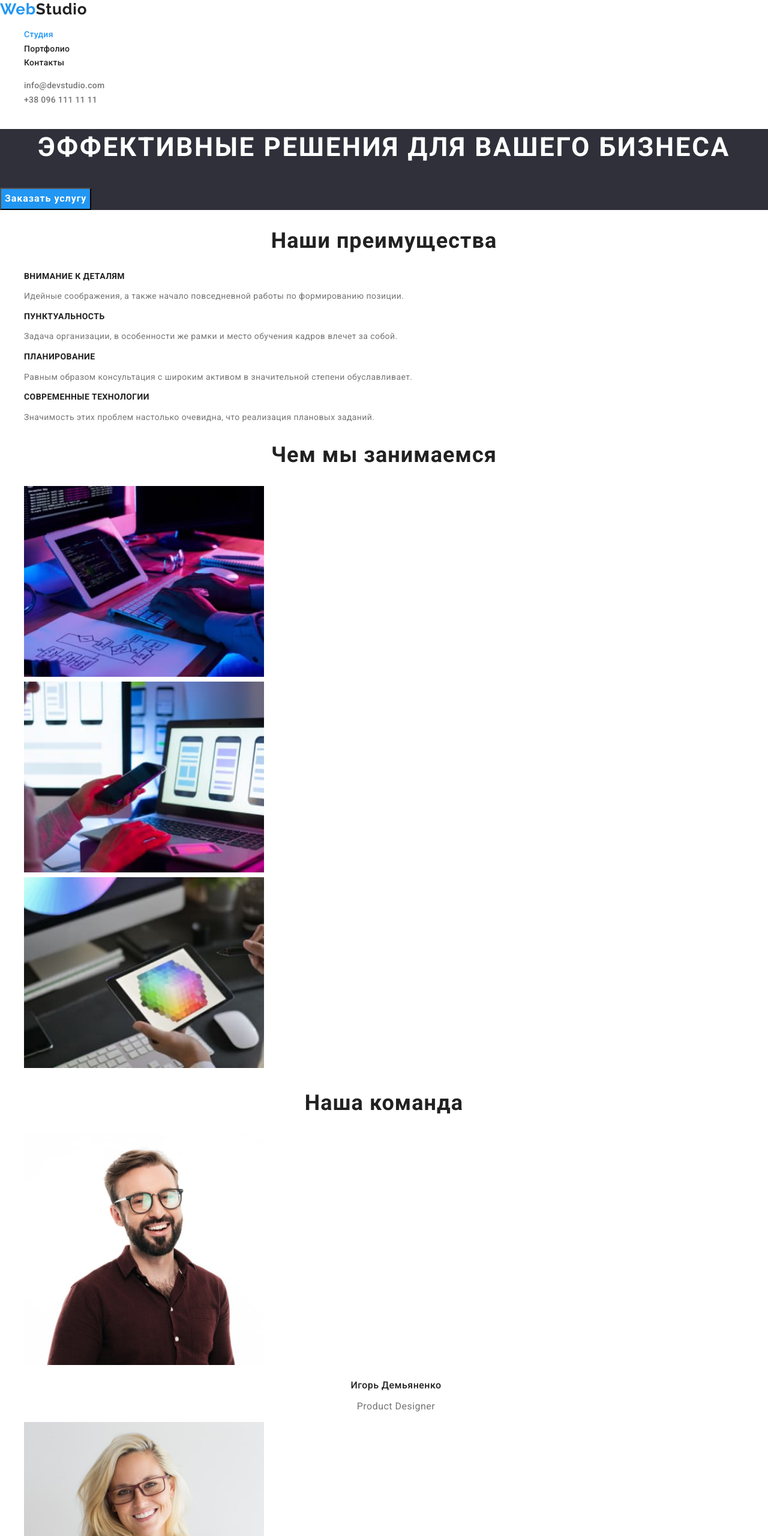
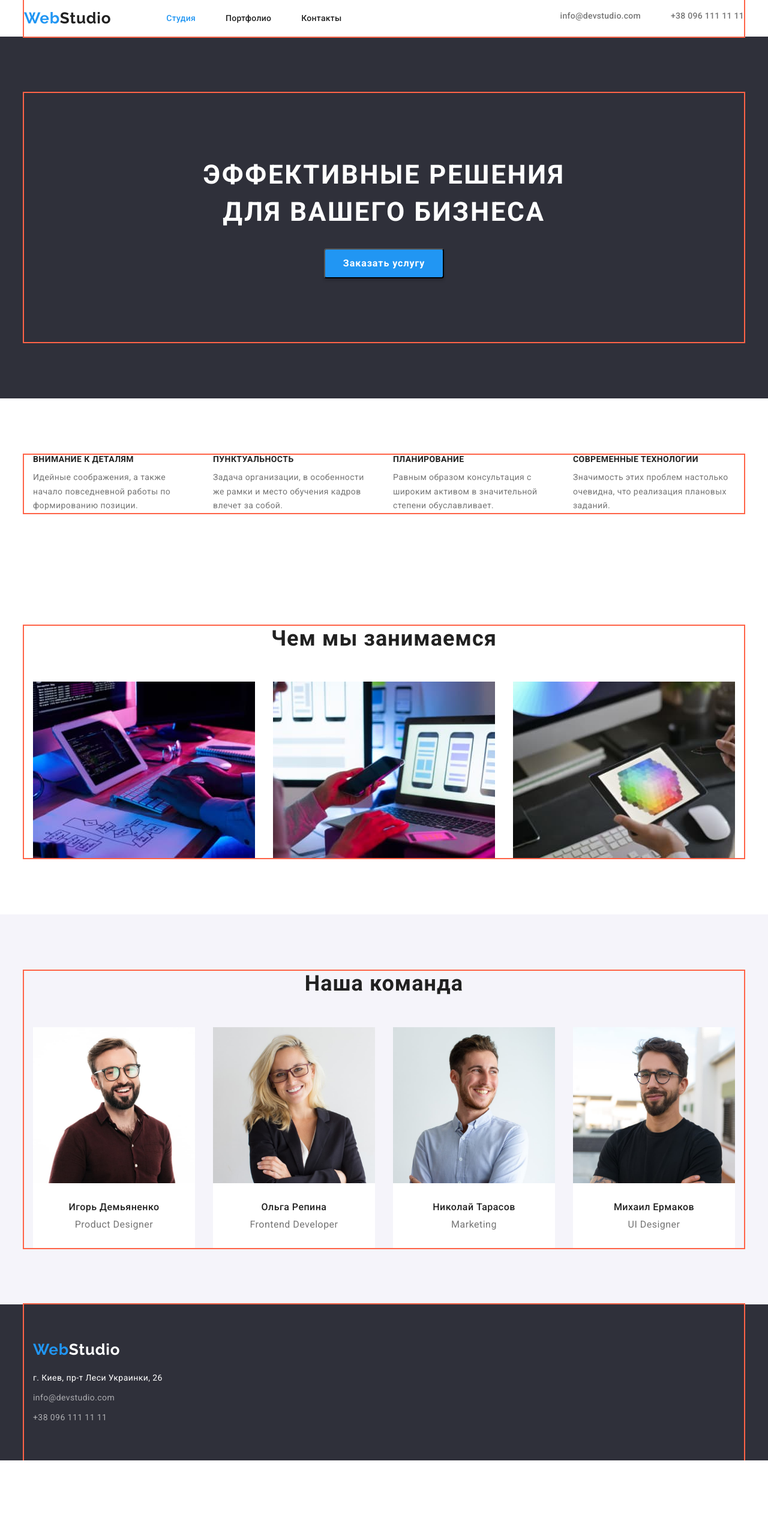
Before and after one commit to dpartner/goit-markup-hw-03, a plain HTML site: page index.html in a window 1280 px wide. Shown: the top 2560 px of the page at 60% size. After the commit the page ends 2434 px from the top, so only its background shows below. Drawn offline with nearby package versions, Linux system fonts and the light colour scheme.

Commit message:
расстановка в index

```diff
--- /dev/null
+++ b/css/modern-normalize.css
@@ -0,0 +1,285 @@
+/*! modern-normalize v1.1.0 | MIT License | https://github.com/sindresorhus/modern-normalize */
+
+/*
+Document
+========
+*/
+
+/**
+Use a better box model (opinionated).
+*/
+
+*,
+::before,
+::after {
+	box-sizing: border-box;
+}
+
+/**
+1. Correct the line height in all browsers.
+2. Prevent adjustments of font size after orientation changes in iOS.
+3. Use a more readable tab size (opinionated).
+*/
+
+html {
+	line-height: 1.15; /* 1 */
+	-webkit-text-size-adjust: 100%; /* 2 */
+	-moz-tab-size: 4; /* 3 */
+	tab-size: 4; /* 3 */
+}
+
+/*
+Sections
+========
+*/
+
+/**
+1. Remove the margin in all browsers.
+2. Improve consistency of default fonts in all browsers. (https://github.com/sindresorhus/modern-normalize/issues/3)
+*/
+
+body {
+	margin: 0; /* 1 */
+	font-family:
+		system-ui,
+		-apple-system, /* Firefox supports this but not yet `system-ui` */
+		'Segoe UI',
+		Roboto,
+		Helvetica,
+		Arial,
+		sans-serif,
+		'Apple Color Emoji',
+		'Segoe UI Emoji'; /* 2 */
+}
+
+/*
+Grouping content
+================
+*/
+
+/**
+1. Add the correct height in Firefox.
+2. Correct the inheritance of border color in Firefox. (https://bugzilla.mozilla.org/show_bug.cgi?id=190655)
+*/
+
+hr {
+	height: 0; /* 1 */
+	color: inherit; /* 2 */
+}
+
+/*
+Text-level semantics
+====================
+*/
+
+/**
+Add the correct text decoration in Chrome, Edge, and Safari.
+*/
+
+abbr[title] {
+	text-decoration: underline dotted;
+}
+
+/**
+Add the correct font weight in Edge and Safari.
+*/
+
+b,
+strong {
+	font-weight: bolder;
+}
+
+/**
+1. Improve consistency of default fonts in all browsers. (https://github.com/sindresorhus/modern-normalize/issues/3)
+2. Correct the odd 'em' font sizing in all browsers.
+*/
+
+code,
+kbd,
+samp,
+pre {
+	font-family:
+		ui-monospace,
+		SFMono-Regular,
+		Consolas,
+		'Liberation Mono',
+		Menlo,
+		monospace; /* 1 */
+	font-size: 1em; /* 2 */
+}
+
+/**
+Add the correct font size in all browsers.
+*/
+
+small {
+	font-size: 80%;
+}
+
+/**
+Prevent 'sub' and 'sup' elements from affecting the line height in all browsers.
+*/
+
+sub,
+sup {
+	font-size: 75%;
+	line-height: 0;
+	position: relative;
+	vertical-align: baseline;
+}
+
+sub {
+	bottom: -0.25em;
+}
+
+sup {
+	top: -0.5em;
+}
+
+/*
+Tabular data
+============
+*/
+
+/**
+1. Remove text indentation from table contents in Chrome and Safari. (https://bugs.chromium.org/p/chromium/issues/detail?id=999088, https://bugs.webkit.org/show_bug.cgi?id=201297)
+2. Correct table border color inheritance in all Chrome and Safari. (https://bugs.chromium.org/p/chromium/issues/detail?id=935729, https://bugs.webkit.org/show_bug.cgi?id=195016)
+*/
+
+table {
+	text-indent: 0; /* 1 */
+	border-color: inherit; /* 2 */
+}
+
+/*
+Forms
+=====
+*/
+
+/**
+1. Change the font styles in all browsers.
+2. Remove the margin in Firefox and Safari.
+*/
+
+button,
+input,
+optgroup,
+select,
+textarea {
+	font-family: inherit; /* 1 */
+	font-size: 100%; /* 1 */
+	line-height: 1.15; /* 1 */
+	margin: 0; /* 2 */
+}
+
+/**
+Remove the inheritance of text transform in Edge and Firefox.
+*/
+
+button,
+select {
+	text-transform: none;
+}
+
+/**
+Correct the inability to style clickable types in iOS and Safari.
+*/
+
+button,
+[type='button'],
+[type='reset'],
+[type='submit'] {
+	-webkit-appearance: button;
+}
+
+/**
+Remove the inner border and padding in Firefox.
+*/
+
+::-moz-focus-inner {
+	border-style: none;
+	padding: 0;
+}
+
+/**
+Restore the focus styles unset by the previous rule.
+*/
+
+:-moz-focusring {
+	outline: 1px dotted ButtonText;
+}
+
+/**
+Remove the additional ':invalid' styles in Firefox.
+See: https://github.com/mozilla/gecko-dev/blob/2f9eacd9d3d995c937b4251a5557d95d494c9be1/layout/style/res/forms.css#L728-L737
+*/
+
+:-moz-ui-invalid {
+	box-shadow: none;
+}
+
+/**
+Remove the padding so developers are not caught out when they zero out 'fieldset' elements in all browsers.
+*/
+
+legend {
+	padding: 0;
+}
+
+/**
+Add the correct vertical alignment in Chrome and Firefox.
+*/
+
+progress {
+	vertical-align: baseline;
+}
+
+/**
+Correct the cursor style of increment and decrement buttons in Safari.
+*/
+
+::-webkit-inner-spin-button,
+::-webkit-outer-spin-button {
+	height: auto;
+}
+
+/**
+1. Correct the odd appearance in Chrome and Safari.
+2. Correct the outline style in Safari.
+*/
+
+[type='search'] {
+	-webkit-appearance: textfield; /* 1 */
+	outline-offset: -2px; /* 2 */
+}
+
+/**
+Remove the inner padding in Chrome and Safari on macOS.
+*/
+
+::-webkit-search-decoration {
+	-webkit-appearance: none;
+}
+
+/**
+1. Correct the inability to style clickable types in iOS and Safari.
+2. Change font properties to 'inherit' in Safari.
+*/
+
+::-webkit-file-upload-button {
+	-webkit-appearance: button; /* 1 */
+	font: inherit; /* 2 */
+}
+
+/*
+Interactive
+===========
+*/
+
+/*
+Add the correct display in Chrome and Safari.
+*/
+
+summary {
+	display: list-item;
+}
--- a/css/styles.css
+++ b/css/styles.css
@@ -5,7 +5,32 @@
   --heading-color: #212121;
   --primary-background: #2f303a;
   --secondary-background: #f5f4fa;
+  --body-background: #ffffff;
 }
+
+/* -------------Reset------------- */
+
+p,
+h1,
+h2,
+h3,
+h4,
+h5,
+h6 {
+  margin: 0;
+}
+
+ul {
+  list-style: none;
+  padding: 0;
+  margin: 0;
+}
+
+a {
+  text-decoration: none;
+}
+
+/*-------------Body------------- */
 
 body {
   font-family: Roboto, sans-serif;
@@ -14,12 +39,7 @@ body {
   line-height: 1.7;
 }
 
-.button.primary {
-  color: var(--alternative-text-color);
-  background: var(--brand-color);
-}
-
-/* Header */
+/* -------------Header------------- */
 
 .logo {
   font-family: Raleway, sans-serif;
@@ -29,9 +49,28 @@ body {
   letter-spacing: 0.03em;
   color: var(--heading-color);
   text-decoration: none;
+  margin-right: 92px;
 }
 .logo-decoration {
   color: var(--brand-color);
+}
+
+.main-nav {
+  display: flex;
+  align-items: center;
+}
+.header .container {
+  display: flex;
+  justify-content: space-between;
+  padding: 15px 0;
+}
+
+.header .nav {
+  display: flex;
+}
+
+.header .contacts {
+  display: flex;
 }
 
 .main-nav .link {
@@ -40,6 +79,11 @@ body {
   letter-spacing: 0.02em;
   color: var(--heading-color);
   text-decoration: none;
+  padding: 17px 0 17px 0;
+}
+
+.main-nav .nav-item:not(:first-child) {
+  margin-left: 50px;
 }
 
 .contacts .link {
@@ -48,6 +92,10 @@ body {
   letter-spacing: 0.02em;
   color: var(--text-color);
   text-decoration: none;
+}
+
+.contacts .contacts-item:not(:first-child) {
+  margin-left: 50px;
 }
 
 .main-nav .link:hover,
@@ -61,7 +109,7 @@ body {
   color: var(--brand-color);
 }
 
-/* Main */
+/* -------------Main------------- */
 
 .list {
   list-style: none;
@@ -72,8 +120,6 @@ body {
   font-weight: 700;
   font-size: 16px;
   line-height: 1.9;
-  display: flex;
-  align-items: center;
   text-align: center;
   letter-spacing: 0.06em;
   cursor: pointer;
@@ -88,13 +134,69 @@ body {
   color: var(--heading-color);
 }
 
-/* Hero section */
+.section {
+  padding-top: 94px;
+  padding-bottom: 94px;
+}
+
+.container {
+  width: 1200px;
+  padding-left: 15px;
+  padding-right: 15px;
+  margin-left: auto;
+  margin-right: auto;
+  outline: 2px solid tomato;
+}
+
+.button.primary {
+  color: var(--alternative-text-color);
+  background: var(--brand-color);
+  width: 200px;
+  height: 50px;
+  left: 700px;
+  top: 430px;
+  box-shadow: 0px 4px 4px rgba(0, 0, 0, 0.15);
+  border-radius: 4px;
+}
+
+h2 {
+  margin-bottom: 50px;
+}
+
+h3 {
+  margin-bottom: 10px;
+}
+
+.no-gap {
+  display: block;
+}
+
+.visually-hidden {
+  position: absolute;
+  width: 1px;
+  height: 1px;
+  margin: -1px;
+  border: 0;
+  padding: 0;
+
+  white-space: nowrap;
+  clip-path: inset(100%);
+  clip: rect(0 0 0 0);
+  overflow: hidden;
+}
+
+/* -------------Hero section------------- */
+
+.hero .container {
+  padding: 106px 15px;
+}
 
 .hero {
   background-color: var(--primary-background);
+  text-align: center;
 }
 
-.hero > .title {
+.hero .title {
   font-weight: 900;
   font-size: 44px;
   line-height: 1.4;
@@ -102,11 +204,25 @@ body {
   letter-spacing: 0.06em;
   text-transform: uppercase;
   color: var(--alternative-text-color);
+  margin: 0 auto 30px auto;
+  width: 696px;
 }
 
-/* Advantage section */
+/* -------------Advantage section------------- */
 
-.advantage > .title {
+.advantage .list {
+  display: flex;
+}
+
+.advantage-item:not(:first-child) {
+  margin-left: 30px;
+}
+
+.advantage-item {
+  width: 270px;
+}
+
+.advantage .title {
   font-weight: 700;
   font-size: 36px;
   line-height: 1.2;
@@ -131,12 +247,32 @@ body {
   color: var(--text-color);
 }
 
-/* Experience */
+/* -------------Experience------------- */
 
-/* Team */
+.experience .list {
+  display: flex;
+  justify-content: space-between;
+}
+
+/* -------------Team------------- */
+
+.team.section {
+  background: var(--secondary-background);
+}
+
+.team-item {
+  background: var(--body-background);
+  padding-bottom: 30px;
+}
 
 .team-list {
   list-style: none;
+  display: flex;
+  justify-content: space-between;
+}
+
+.team-image {
+  margin-bottom: 30px;
 }
 
 .team-list .name {
@@ -155,10 +291,14 @@ body {
   letter-spacing: 0.03em;
 }
 
-/* Footer */
+/* -------------Footer------------- */
 
-.footer-section {
+.footer {
   background-color: var(--primary-background);
+}
+
+.footer .container {
+  padding: 60px 15px;
 }
 
 .footer-logo {
@@ -170,6 +310,8 @@ body {
   letter-spacing: 0.03em;
   color: var(--alternative-text-color);
   text-decoration: none;
+  margin-bottom: 20px;
+  display: inline-block;
 }
 
 .footer-logo-decoration {
@@ -180,16 +322,19 @@ body {
   font-style: normal;
   letter-spacing: 0.03em;
   color: var(--alternative-text-color);
+  margin-bottom: 9px;
 }
 
 .footer-contacts {
   list-style: none;
+  width: 230px;
 }
 
 .footer-contacts .link {
   letter-spacing: 0.03em;
   color: rgba(255, 255, 255, 0.6);
   text-decoration: none;
+  display: block;
 }
 
 .footer-contacts .link:hover,
@@ -197,7 +342,11 @@ body {
   color: var(--brand-color);
 }
 
-/* -----Porfolio Page----- */
+.footer-contacts-item:not(:last-child) {
+  margin-bottom: 9px;
+}
+
+/* ***********Porfolio Page*********** */
 
 .filter-button {
   font-family: inherit;
--- a/index.html
+++ b/index.html
@@ -12,120 +12,132 @@
         <link
             href="https://fonts.googleapis.com/css2?family=Raleway:wght@700&family=Roboto:ital,wght@0,400;0,500;0,700;1,900&display=swap"
             rel="stylesheet">
-        <link rel="stylesheet" href="node_modules/modern-normalize/modern-normalize.css">
+        <link rel="stylesheet" href="./css/modern-normalize.css">
         <link rel="stylesheet" href="./css/styles.css">
     </head>
     <body>
         <!--Header-->
-        <header class="header section">
+        <header class="header">
+            <div class="container">
                 <nav class="main-nav">
                     <a class="logo" href="./index.html"><span class="logo-decoration">Web</span>Studio</a>
                     <ul class="nav list">
-                    <li>
+                        <li class="nav-item">
                             <a class="link active" href="./index.html">Студия</a>
                         </li>
-                    <li>
+                        <li class="nav-item">
                             <a class="link" href="./portfolio.html">Портфолио</a>
                         </li>
-                    <li>
+                        <li class="nav-item">
                             <a class="link" href="#">Контакты</a>
                         </li>
                     </ul>
                 </nav>
                 <ul class="contacts list">
-                <li>
+                    <li class="contacts-item">
                         <a class="link" href="mailto:info@devstudio.com">info@devstudio.com</a>
                     </li>
-                <li>
+                    <li class="contacts-item">
                         <a class="link" href="tel:+380961111111">+38 096 111 11 11</a>
                     </li>
                 </ul>
+            </div>
         </header>
         <main>
             <!--Секция Hero-->
             <section class="hero section">
+                <div class="container">
                     <h1 class="title">Эффективные решения для вашего бизнеса</h1>
                     <button class="button primary" type="button">Заказать услугу</button>
+                </div>
             </section>
             <!--Секция с нашими преимуществами-->
-            <section class="advantage">
-                <h2 class="title">Наши преимущества</h2>
+            <section class="advantage section">
+                <div class="container">
+                    <h2 class="title visually-hidden">Наши преимущества</h2>
                     <ul class="list">
-                    <li>
+                        <li class="advantage-item">
                             <h3 class="advantage-name">Внимание к деталям</h3>
                             <p class="description">Идейные соображения, а также начало повседневной работы по формированию позиции.</p>
                         </li>
-                    <li>
+                        <li class="advantage-item">
                             <h3 class="advantage-name">Пунктуальность</h3>
                             <p class="description">Задача организации, в особенности же рамки и место обучения кадров влечет за собой.</p>
                         </li>
-                    <li>
+                        <li class="advantage-item">
                             <h3 class="advantage-name">Планирование</h3>
                             <p class="description">Равным образом консультация с широким активом в значительной степени обуславливает.</p>
                         </li>
-                    <li>
+                        <li class="advantage-item">
                             <h3 class="advantage-name">Современные технологии</h3>
                             <p class="description">Значимость этих проблем настолько очевидна, что реализация плановых заданий.</p>
                         </li>
                     </ul>
+                </div>
 
             </section>
             <!--Секция Чем мы занимаемся-->
-            <section class="experience">
+            <section class="experience section">
+                <div class="container">
                     <h2 class="title">Чем мы занимаемся</h2>
                     <ul class="list">
                         <li>
-                        <img src="images/box1.jpg" width="400" alt="Программист набирает код">
+                            <img class="no-gap" src="images/box1.jpg" width="370" alt="Программист набирает код">
                         </li>
                         <li>
-                        <img src="images/box2.jpg" width="400" alt="Дизайнер проверяет изображение на телефоне">
+                            <img class="no-gap" src="images/box2.jpg" width="370" alt="Дизайнер проверяет изображение на телефоне">
                         </li>
                         <li>
-                        <img src="images/box3.jpg" width="400" alt="Дизайнер подбирает палитру цветов">
+                            <img class="no-gap" src="images/box3.jpg" width="370" alt="Дизайнер подбирает палитру цветов">
                         </li>
                     </ul>
+                </div>
             </section>
             <!--Секция Наша команда-->
-            <section class="team">
+            <section class="team section">
+                <div class="container">
                     <h2 class="title">Наша команда</h2>
                     <ul class="team-list">
-                    <li>
-                        <img src="images/img1.jpg" width="400" alt="Фото Игоря">
+                        <li class="team-item">
+                            <img class="team-image no-gap" src="images/img1.jpg" width="270" alt="Фото Игоря">
                             <h3 class="name">Игорь Демьяненко</h3>
                             <p class="description">Product Designer</p>
                         </li>
-                    <li>
-                        <img src="images/img2.jpg" width="400" alt="Фото Ольги">
+                        <li class="team-item">
+                            <img class="team-image no-gap" src="images/img2.jpg" width="270" alt="Фото Ольги">
                             <h3 class="name">Ольга Репина</h3>
                             <p class="description">Frontend Developer</p>
                         </li>
-                    <li>
-                        <img src="images/img3.jpg" width="400" alt="Фото Николая">
+                        <li class="team-item">
+                            <img class="team-image no-gap" src="images/img3.jpg" width="270" alt="Фото Николая">
                             <h3 class="name">Николай Тарасов</h3>
                             <p class="description">Marketing</p>
                         </li>
-                    <li>
-                        <img src="images/img4.jpg" width="400" alt="Фото Михаила">
+                        <li class="team-item">
+                            <img class="team-image no-gap" src="images/img4.jpg" width="270" alt="Фото Михаила">
                             <h3 class="name">Михаил Ермаков</h3>
                             <p class="description">UI Designer</p>
                         </li>
                     </ul>
+                </div>
             </section>
         </main>
         <!--Футер-->
-        <footer class="footer-section">
+        <footer class="footer">
+            <div class="container">
                 <a class="footer-logo" href="./index.html"><span class="footer-logo-decoration">Web</span>Studio</a>
                 <address class="address">
                     <p>г. Киев, пр-т Леси Украинки, 26</p>
                 </address>
                 <ul class="footer-contacts">
-                <li>
+                    <li class="footer-contacts-item">
                         <a class="link" href="mailto:info@devstudio.com">info@devstudio.com</a>
                     </li>
-                <li>
+                    <li class="footer-contacts-item">
                         <a class="link" href="tel:+380961111111">+38 096 111 11 11</a>
                     </li>
                 </ul>
+            </div>
         </footer>
     </body>
 </html>
```
Also changed, not shown: portfolio.html (+11 -9 lines). Lines whose indentation alone changed are shown as unchanged.
